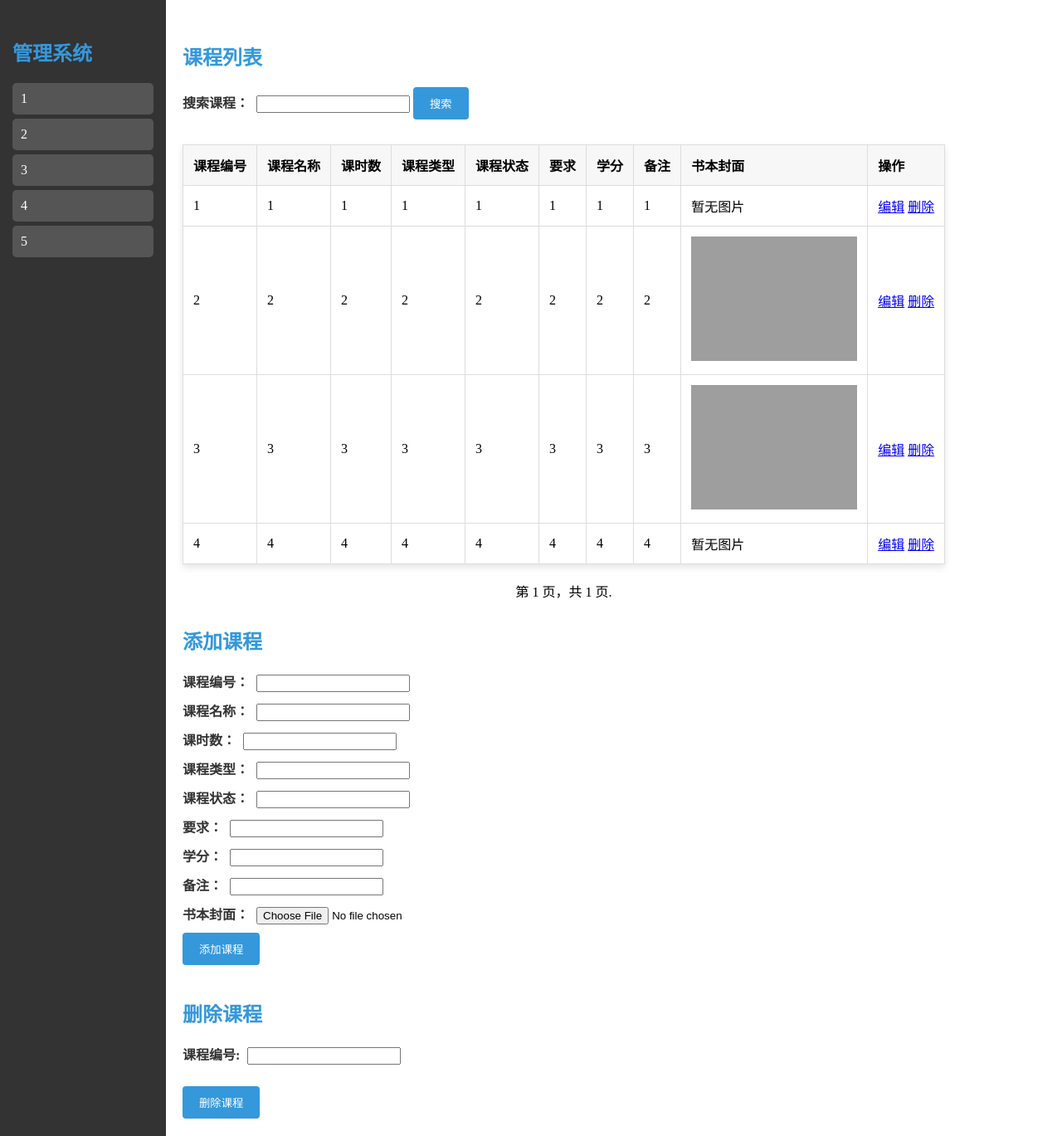
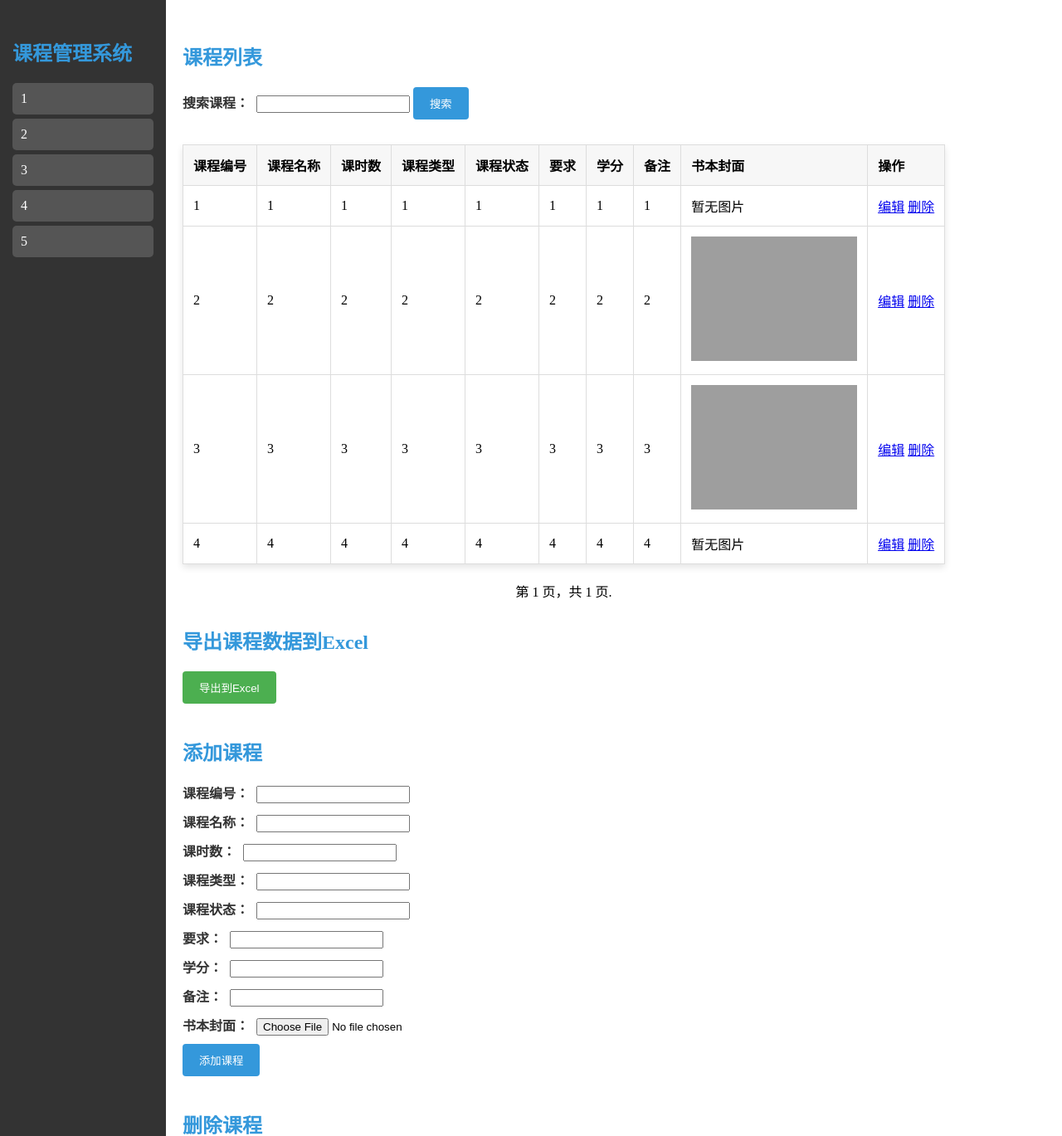
Before and after one commit to tglklzq/djangoProject_lzq, a Django app: page /page1/ in a window 1280 px wide. Shown: the top 1369 px of the page at 83% size. Run offline with Django 4.2, Linux system fonts and the light colour scheme; data comes from the database, SQL or seed files in the repository; grey boxes are pictures that could not be loaded.

Commit message:
修补 修改功能

```diff
--- a/myapp/urls.py
+++ b/myapp/urls.py
@@ -3,7 +3,7 @@
 from django.urls import path
 from .views import login_view, success_view, register_view, page_view, page5_view, update_profile_view, page1_view, \
     edit_course_view, delete_course_view, page2_view, edit_course_type_view, delete_course_type_view, \
-    add_course_type_view, search_course_type_view, search_courses_type
+    add_course_type_view, search_course_type_view, search_courses_type, export_to_excel
 from django.conf import settings
 from django.conf.urls.static import static
 urlpatterns = [
@@ -30,4 +30,6 @@
     path('delete_course_type/<int:type_id>/', delete_course_type_view, name='delete_course_type'),
     path('search_course_type/', search_course_type_view, name='search_course_type'),
 
+path('export_to_excel/', export_to_excel, name='export_to_excel'),
+
 ]
--- a/myapp/views.py
+++ b/myapp/views.py
@@ -156,6 +156,45 @@
 
     return render(request, 'page/page1.html', {'courses': courses, 'add_course_form': add_course_form, 'delete_course_form': delete_course_form})
 
+import openpyxl
+from django.http import HttpResponse
+from openpyxl import Workbook
+import io
+from openpyxl.drawing.image import Image as XLImage
+import math
+def export_to_excel(request):
+    # 从数据库中获取课程数据
+    all_courses = Course.objects.all()
+
+    # 创建一个新的Excel文件
+    workbook = openpyxl.Workbook()
+    sheet = workbook.active
+
+    # 添加表头
+    sheet.append(['课程编号', '课程名称', '课时数', '课程类型', '课程状态',
+        '要求', '学分', '备注', '书本封面'])
+
+    # 遍历课程数据，并将其写入到Excel文件中
+    for course in all_courses:
+        sheet.append([course.course_no, course.course_name, course.course_hours, course.type_id,
+                      course.course_status, course.course_reqs, course.course_point, course.course_memo])
+
+        # 插入图片到Excel
+        if course.course_textbook_pic:
+            img = XLImage(io.BytesIO(course.course_textbook_pic))
+            img.width = img.width * 0.5  # 调整图片大小
+            img.height = img.height * 0.5
+            sheet.add_image(img, f'I{sheet.max_row}')  # 假设将图片插入到H列
+            sheet.row_dimensions[sheet.max_row].height = img.height
+
+
+    # 保存Excel文件
+    response = HttpResponse(content_type='application/vnd.openxmlformats-officedocument.spreadsheetml.sheet')
+    response['Content-Disposition'] = 'attachment; filename=courses.xlsx'
+    workbook.save(response)
+    return response
+
+
 from django.shortcuts import get_object_or_404, render, redirect
 from .forms import EditCourseForm  # 请在这里导入你的编辑表单
 def edit_course_view(request, course_no):
--- a/templates/page/page1.html
+++ b/templates/page/page1.html
@@ -154,7 +154,12 @@
       {% endif %}
     </span>
   </div>
-
+<h2>导出课程数据到Excel</h2>
+  <form method="get" action="{% url 'export_to_excel' %}">
+    <button type="submit" style="background-color: #4CAF50; color: white; padding: 10px 20px; border: none; cursor: pointer; border-radius: 4px;">
+      导出到Excel
+    </button>
+  </form>
   <h2>添加课程</h2>
   <form method="post" enctype="multipart/form-data">
     {% csrf_token %}
--- a/templates/success.html
+++ b/templates/success.html
@@ -43,7 +43,7 @@
 
 <div class="container">
     <nav>
-        <h2>管理系统</h2>
+        <h2>课程管理系统</h2>
         <a href="{% url 'page1'  %}">1</a>
         <a href="{% url 'page2'  %}">2</a>
         <a href="{% url 'page' 3 %}">3</a>
```
